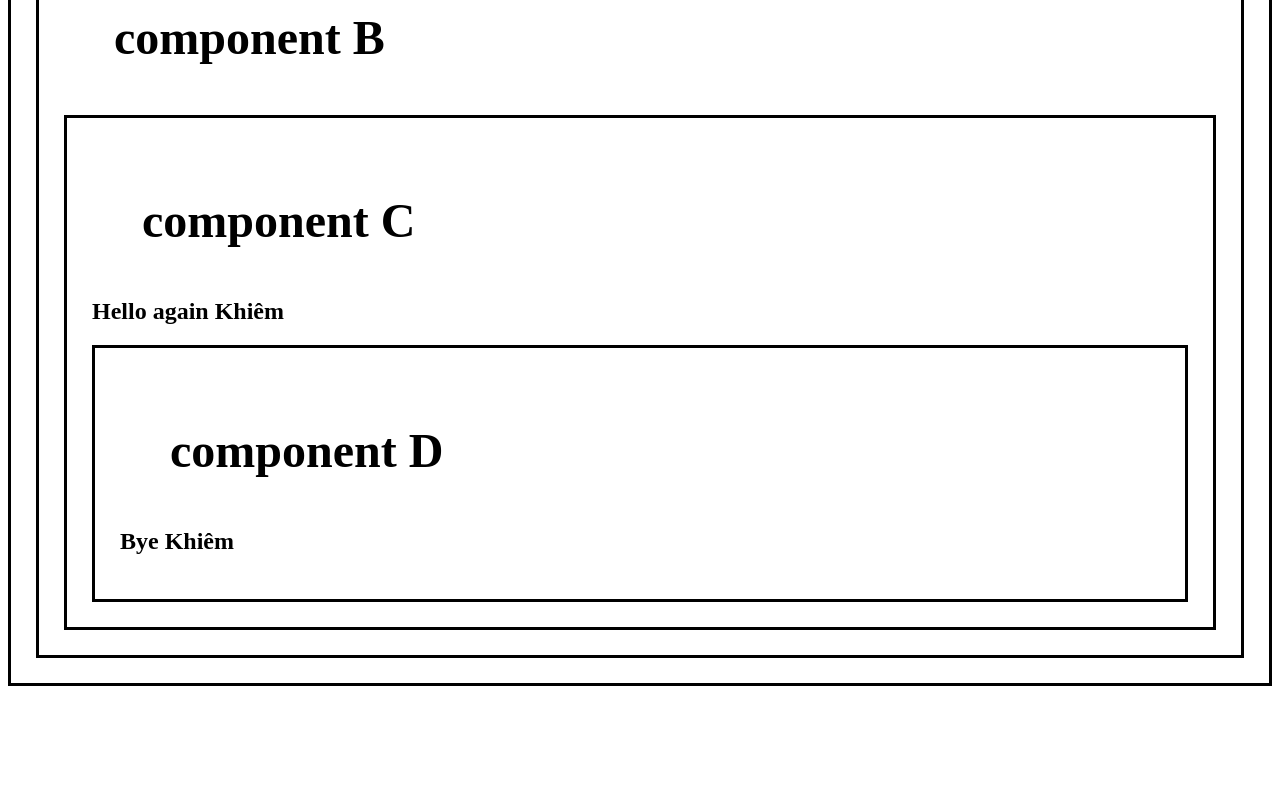
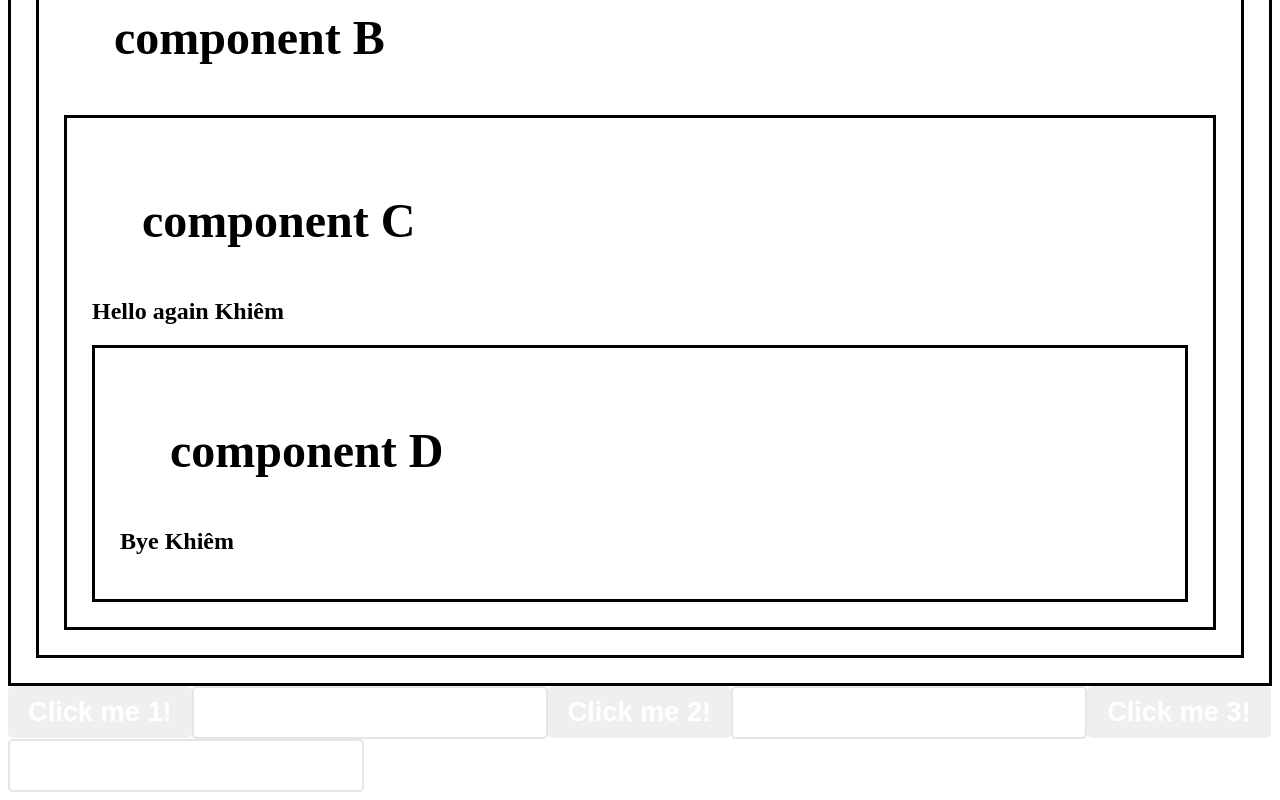
Before and after one commit to DoanKhiem/React-Full-Course, a React (Vite) app: page / in a window 1280 px wide. Shown: the part 5868-6668 px from the top of the page. Before the commit the page ends 6562 px from the top, so only its background shows below. Built offline with nearby package versions, Linux system fonts and the light colour scheme.

Commit message:
useRef() hook

```diff
--- a/src/App.jsx
+++ b/src/App.jsx
@@ -14,6 +14,7 @@ import ToDoList from "./ToDoList";
 import UseEffect from "./components/UseEffect";
 import DigitalClock from "./components/DigitalClock";
 import ComponentA from "./components/usecontext/componentA";
+import UseRef from "./components/UseRef";
 function App() {
   const fruits = [
     { id: 1, name: "grape", calogies: 52 },
@@ -58,6 +59,7 @@ function App() {
       <UseEffect />
       <DigitalClock />
       <ComponentA />
+      <UseRef />
     </>
   );
 }
--- /dev/null
+++ b/src/components/UseRef.jsx
@@ -0,0 +1,43 @@
+import { useEffect, useRef } from "react";
+
+function UseRef(initialValue) {
+  const inputRef1 = useRef(null);
+  const inputRef2 = useRef(null);
+  const inputRef3 = useRef(null);
+
+  useEffect(() => {
+    console.log("component rendered");
+  });
+
+  function handleClick1() {
+    inputRef1.current.focus();
+    inputRef1.current.style.backgroundColor = "yellow";
+    inputRef2.current.style.backgroundColor = "";
+    inputRef3.current.style.backgroundColor = "";
+  }
+  function handleClick2() {
+    inputRef2.current.focus();
+    inputRef1.current.style.backgroundColor = "";
+    inputRef2.current.style.backgroundColor = "yellow";
+    inputRef3.current.style.backgroundColor = "";
+  }
+  function handleClick3() {
+    inputRef3.current.focus();
+    inputRef1.current.style.backgroundColor = "";
+    inputRef2.current.style.backgroundColor = "";
+    inputRef3.current.style.backgroundColor = "yellow";
+  }
+  return (
+    <div>
+      <button onClick={handleClick1}>Click me 1!</button>
+      <input type="text" ref={inputRef1} />
+
+      <button onClick={handleClick2}>Click me 2!</button>
+      <input type="text" ref={inputRef2} />
+
+      <button onClick={handleClick3}>Click me 3!</button>
+      <input type="text" ref={inputRef3} />
+    </div>
+  );
+}
+export default UseRef;
```
